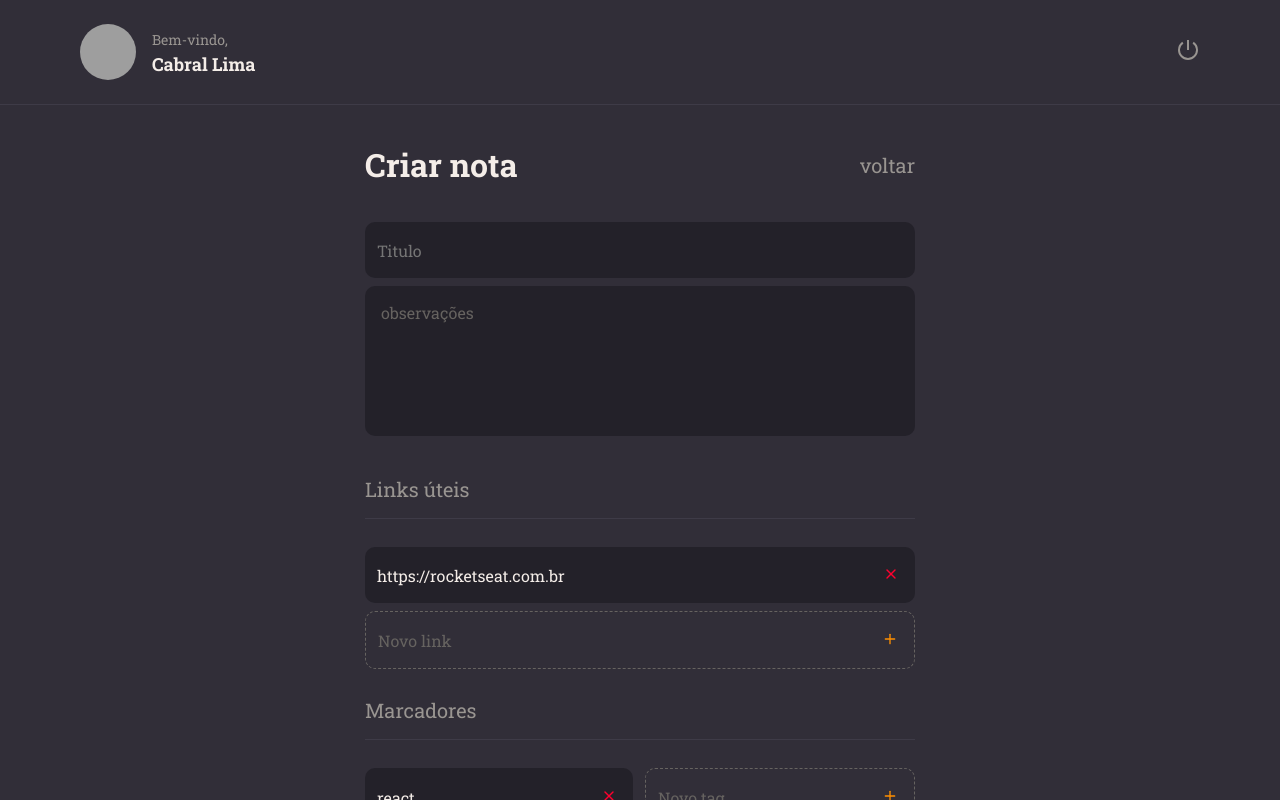
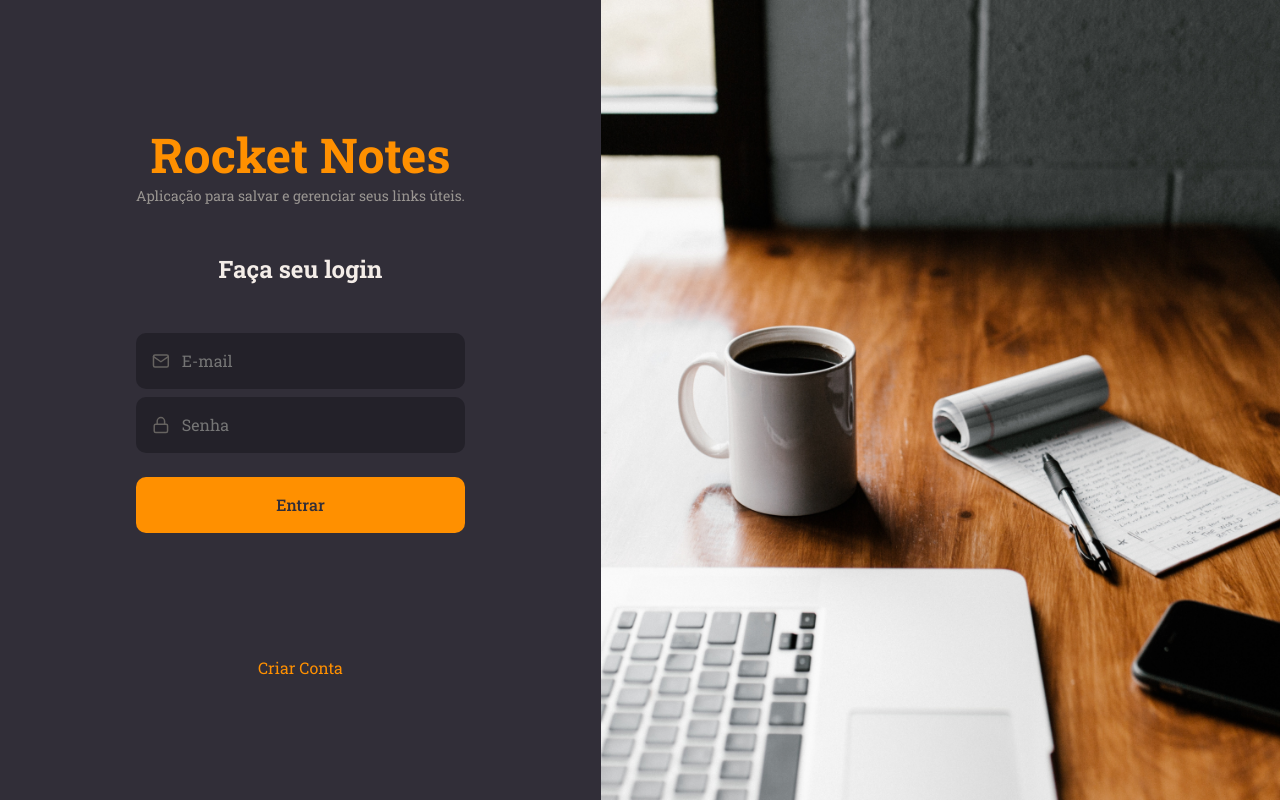
Before and after one commit to cabrallimaneto/rocketnotes, a React (Vite) app: page / in a window 1280 px wide. Built offline with nearby package versions, Linux system fonts and the light colour scheme; grey boxes are pictures that could not be loaded.

Commit message:
create routes

```diff
--- a/package.json
+++ b/package.json
@@ -12,6 +12,7 @@
     "react": "^18.2.0",
     "react-dom": "^18.2.0",
     "react-icons": "^4.7.1",
+    "react-router-dom": "^6.9.0",
     "styled-components": "^5.3.6"
   },
   "devDependencies": {
--- a/src/main.jsx
+++ b/src/main.jsx
@@ -5,14 +5,14 @@
 
 import theme from "./styles/theme";
 
-import { New } from "./pages/New";
+import { Routes } from "./Routes";
 
 
 ReactDOM.createRoot(document.getElementById("root")).render(
     <React.StrictMode>
         <ThemeProvider theme={theme}>
             <GlobalStyles />
-            <New />
+            <Routes />
         </ThemeProvider>
     </React.StrictMode>
 );
--- /dev/null
+++ b/src/routes/app.routes.jsx
@@ -0,0 +1,23 @@
+import{ Routes, Route } from 'react-router-dom';
+
+import { New } from '../pages/New';
+import { Home } from '../pages/Home';
+import {Profile } from '../pages/Profile';
+import { Details } from '../pages/Details';
+
+export function AppRoutes() {
+
+  return (
+
+    <Routes>
+      <Route path="/" element={<Home />}/>
+      <Route path="/new" element={<New />}/>
+      <Route path="/profile" element={<Profile />}/>
+      <Route path="/details/:id" element={<Details />}/>
+
+
+    </Routes>
+
+  )
+
+}
--- /dev/null
+++ b/src/routes/auth.routes.jsx
@@ -0,0 +1,21 @@
+import{ Routes, Route } from 'react-router-dom';
+
+import { SignIn } from '../pages/SignIn';
+import { SignUp } from "./../pages/SignUp";
+
+
+export function AuthRoutes() {
+
+  return (
+
+    <Routes>
+      <Route path="/" element={<SignIn />}/>
+      <Route path="/register" element={<SignUp />}/>
+
+
+
+    </Routes>
+
+  )
+
+}
--- /dev/null
+++ b/src/routes/index.jsx
@@ -0,0 +1,16 @@
+import { BrowserRouter } from "react-router-dom";
+
+import { AppRoutes } from "./app.routes";
+import { AuthRoutes } from "./auth.routes";
+
+export function Routes() {
+
+  return(
+
+    <BrowserRouter>
+      <AuthRoutes />
+    </BrowserRouter>
+
+  )
+
+}
```
Also changed, not shown: 1 other file (tests, documents, lock files or other folders).
